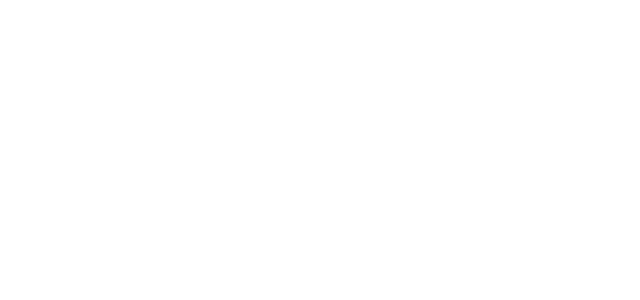
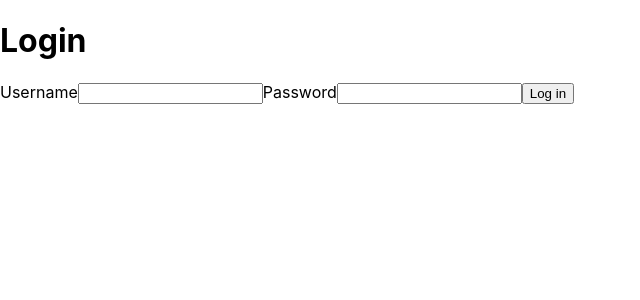
Before and after one commit to MikeOuroumis/react-auth-tdd-jest, a React (Create React App) app: page /login in a window 1280 px wide. Before the commit this address had no page. Shown: the top 300 px of the page, without its empty margins (0-640 px from the left). Built offline with nearby package versions, Linux system fonts and the light colour scheme.

Commit message:
implemented login functionality

```diff
--- a/src/AppRouter.tsx
+++ b/src/AppRouter.tsx
@@ -1,6 +1,7 @@
 import React from 'react'
 import { BrowserRouter as Router, Route, Routes } from 'react-router-dom'
 import Homepage from './pages/Homepage'
+import Login from './pages/Login'
 
 function AppRouter() {
   return (
@@ -8,6 +9,7 @@ function AppRouter() {
       <Routes>
         <Route path="/" element={<Homepage />} />
         <Route path="/home" element={<Homepage />} />
+        <Route path="/login" element={<Login />} />
       </Routes>
     </Router>
   )
--- /dev/null
+++ b/src/pages/Login.tsx
@@ -0,0 +1,46 @@
+import React, { useState } from 'react'
+
+function Login() {
+  const [username, setUsername] = useState('')
+  const [password, setPassword] = useState('')
+  const [loggedIn, setLoggedIn] = useState(false)
+
+  const handleSubmit = (e: React.FormEvent) => {
+    e.preventDefault()
+    if (username === 'uncinc' && password === 'letmein') {
+      setLoggedIn(true)
+    } else {
+      setLoggedIn(false)
+    }
+  }
+
+  return (
+    <div>
+      <h1>Login</h1>
+      <form onSubmit={handleSubmit}>
+        <label>
+          Username
+          <input
+            id="usernameInput"
+            value={username}
+            onChange={(e) => setUsername(e.target.value)}
+          />
+        </label>
+
+        <label>
+          Password
+          <input
+            id="passwordInput"
+            type="password"
+            value={password}
+            onChange={(e) => setPassword(e.target.value)}
+          />
+        </label>
+        {loggedIn && <p>Logged in</p>}
+        <button type="submit">Log in</button>
+      </form>
+    </div>
+  )
+}
+
+export default Login
```
Also changed, not shown: .eslintrc.json, 1 other file (tests, documents, lock files or other folders).
